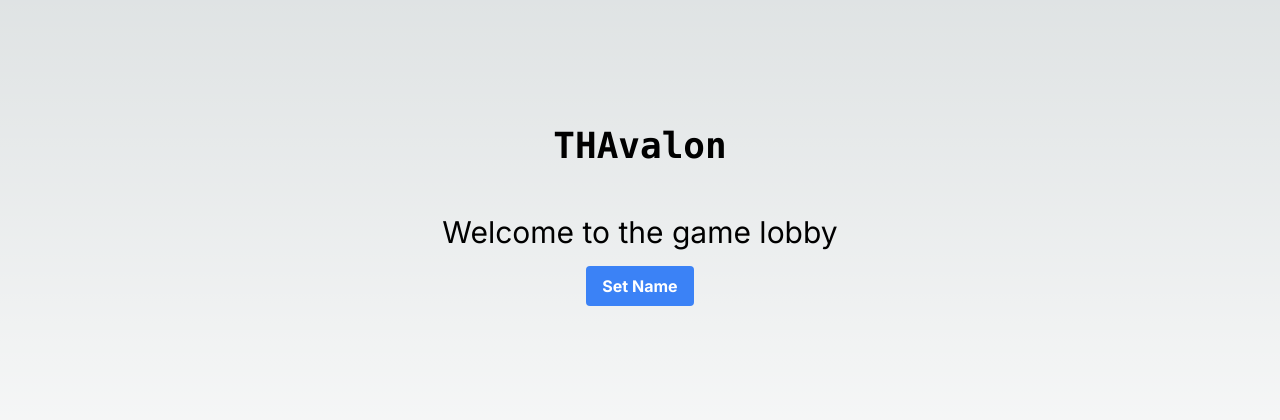
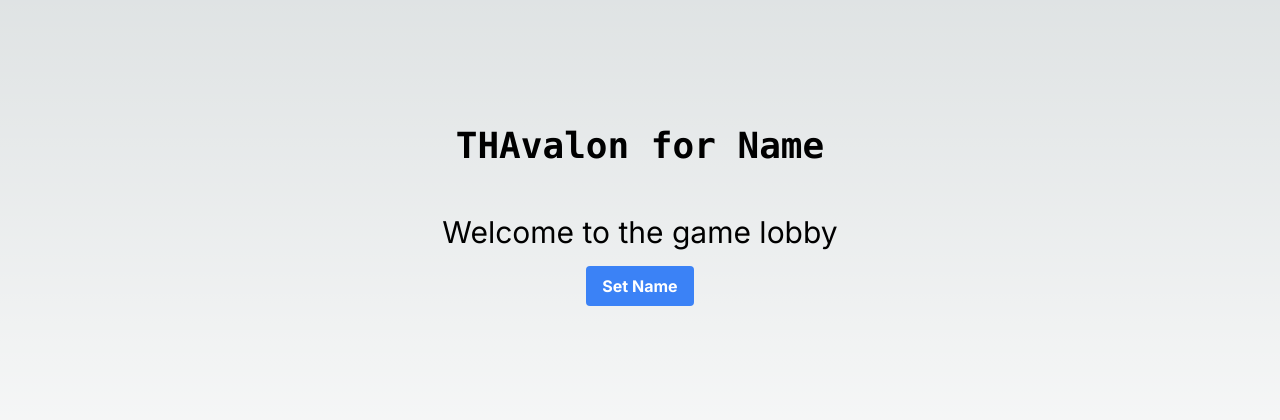
Before and after one commit to cailyncodes/thavalon, a Next.js app in the folder client/: page / in a window 1280 px wide. Shown: the part 184-604 px from the top of the page. Built offline with nearby package versions, Linux system fonts and the light colour scheme.

Commit message:
Update name

```diff
--- a/client/app/page.tsx
+++ b/client/app/page.tsx
@@ -6,7 +6,7 @@
     <main className="flex min-h-screen flex-col items-center justify-center p-24">
       <div className="z-10 max-w-5xl w-full items-center justify-between font-mono text-sm lg:flex mb-12">
         <div className="w-full flex flex-col items-center justify-between">
-          <h1 className="text-4xl font-bold">THAvalon</h1>
+          <h1 className="text-4xl font-bold">THAvalon for Name</h1>
         </div>
       </div>
       <div className="w-full flex flex-col items-center justify-between">
```
